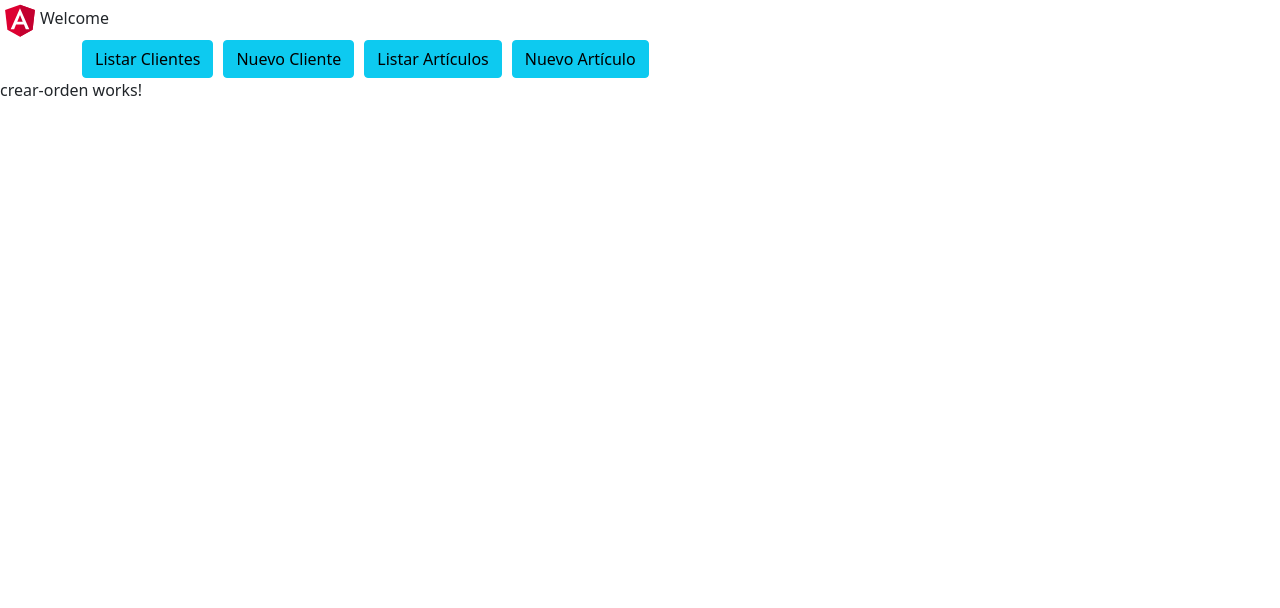
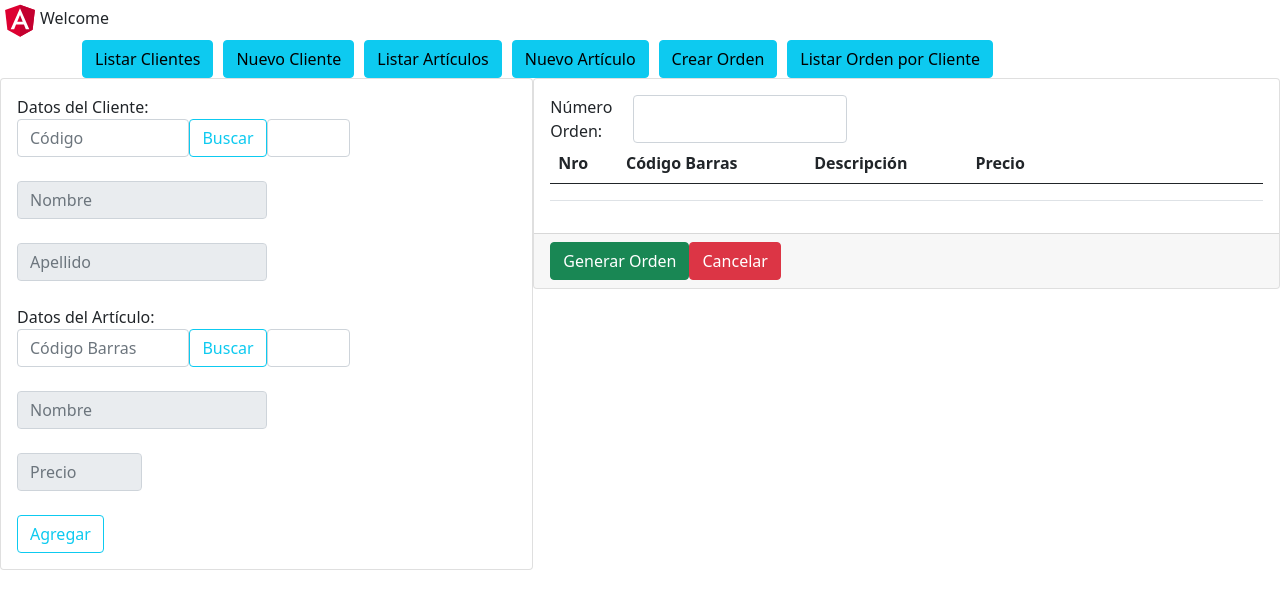
Before and after one commit to SolangePico/CRUD-Angular-SpringJava-MySql, an Angular app in the folder ALTIORAPICOSOLANGE/: page /crearOrden in a window 1280 px wide. Shown: the top 608 px of the page. Built offline with nearby package versions, Linux system fonts and the light colour scheme.

Commit message:
Interfaz de Crear orden y metodos de buscar cliente y articulo

```diff
--- a/ALTIORAPICOSOLANGE/src/app/Orden/crear-orden/crear-orden.component.html
+++ b/ALTIORAPICOSOLANGE/src/app/Orden/crear-orden/crear-orden.component.html
@@ -1 +1,103 @@
-<p>crear-orden works!</p>
+<div class="d-flex">
+    <div class="col-sm-5">
+        <div class="card">
+            <form action="">
+                <div class="card-body">
+                    <div class="form-group">
+                        <label>Datos del Cliente:</label>
+                    </div>
+                    <div class="form-group d-flex">
+                        <div class="col-sm-6 d-flex">
+                            <input type="text" class="form-control" placeholder="Código" [(ngModel)]="cli.idCliente" name="idCliente">
+                            <button (click)="buscarCliente()" class="btn btn-outline-info">Buscar</button>
+                        </div>
+                        <div class="col-sm-2 d-flex">
+                            <input class="form-control" [(ngModel)]="cli.codeCliente" name="codeCliente">
+                        </div>
+                    </div>
+                    <br>
+                    <div class="form-group d-flex">
+                        <div class="col-sm-6">
+                            <input type="text" class="form-control" placeholder="Nombre" [(ngModel)]="cli.nombreCliente" name="nombreCliente" readonly>
+                        </div>
+                    </div>
+                    <br>
+                    <div class="form-group d-flex">
+                        <div class="col-sm-6">
+                            <input type="text" class="form-control" placeholder="Apellido" [(ngModel)]="cli.apellidoCliente" name="apellidoCliente" readonly>
+                        </div>
+                    </div>
+                    <br>
+                    <div class="form-group">
+                        <label>Datos del Artículo:</label>
+                    </div>
+                    <div class="form-group d-flex">
+                        <div class="col-sm-6 d-flex">
+                            <input type="text" class="form-control" placeholder="Código Barras" [(ngModel)]="art.barCodeArticulo" name="barCodeArticulo">
+                            <button (click)="buscarArticulo()" class="btn btn-outline-info">Buscar</button>
+                        </div>
+                        <div class="col-sm-2 d-flex">
+                            <input class="form-control" [(ngModel)]="art.codeArticulo" name="codeArticulo">
+                        </div>
+                    </div>
+                    <br>
+                    <div class="form-group d-flex">
+                        <div class="col-sm-6 d-flex">
+                            <input type="text" class="form-control" placeholder="Nombre" [(ngModel)]="art.nombreArticulo" name="nombreArticulo" readonly>
+                        </div>
+                    </div>
+                    <br>
+                    <div>
+                        <div class="col-sm-3 d-flex">
+                            <input type="text" class="form-control" placeholder="Precio" [(ngModel)]="art.precioUnitarioArticulo" name="precioUnitarioArticulo" readonly>
+                        </div>
+                    </div>
+                    <br>
+                    <div class="form-group">
+                        <button type="submit" name="accion" value="Agregar"
+                            class="btn btn-outline-info">Agregar</button>
+                    </div>
+                </div>
+            </form>
+        </div>
+    </div>
+    <div class="col-sm-7">
+        <div class="card">
+            <div class="card-body">
+                <div class="d-flex col-sm-5 ml-auto">
+                    <label>Número Orden: </label>
+                    <input type="text" name="numeroOrden" class="form-control">
+                </div>
+                <table class="table table-hover">
+                    <thead>
+                        <tr>
+                            <th>Nro</th>
+                            <th>Código Barras</th>
+                            <th>Descripción</th>
+                            <th>Precio</th>
+                            <th style="visibility:hidden;">CodigoArticulo</th>
+                        </tr>
+                    </thead>
+                    <tbody>
+
+                        <tr>
+                            <td></td>
+                            <td></td>
+                            <td></td>
+                            <td></td>
+                            <td style="visibility:hidden;"></td>
+
+                        </tr>
+
+                    </tbody>
+                </table>
+            </div>
+            <div class="card-footer d-flex">
+                <div class="col-sm-6">
+                    <a class="btn btn-success">Generar Orden</a>
+                    <input type="submit" name="accion" value="Cancelar" class="btn btn-danger">
+                </div>
+            </div>
+        </div>
+    </div>
+</div>
--- a/ALTIORAPICOSOLANGE/src/app/Orden/crear-orden/crear-orden.component.ts
+++ b/ALTIORAPICOSOLANGE/src/app/Orden/crear-orden/crear-orden.component.ts
@@ -1,4 +1,8 @@
 import { Component, OnInit } from '@angular/core';
+import { Router } from '@angular/router';
+import { Cliente } from 'src/app/Modelo/Cliente';
+import { Articulo } from 'src/app/Modelo/Articulo';
+import { ServicesService } from 'src/app/Service/services.service';
 
 @Component({
   selector: 'app-crear-orden',
@@ -7,9 +11,22 @@ import { Component, OnInit } from '@angular/core';
 })
 export class CrearOrdenComponent implements OnInit {
 
-  constructor() { }
+  cli: Cliente = new Cliente();
+  art: Articulo = new Articulo();
+  constructor(private service: ServicesService, private router: Router) { }
 
   ngOnInit(): void {
   }
 
+  buscarCliente(): void {
+    this.service.getClienteId(this.cli.idCliente).subscribe(data => {
+      this.cli = data;
+    })
+  }
+
+  buscarArticulo(): void {
+    this.service.getArticuloCodeBarras(this.art.barCodeArticulo).subscribe(data => {
+      this.art = data;
+    })
+  }
 }
--- a/ALTIORAPICOSOLANGE/src/app/Service/services.service.ts
+++ b/ALTIORAPICOSOLANGE/src/app/Service/services.service.ts
@@ -54,4 +54,13 @@ export class ServicesService {
   eliminarArticulo(articulo: Articulo) {
     return this.http.delete<Articulo>(this.UrlA + "/" + articulo.codeArticulo);
   }
+
+  //Servicios de Orden
+  getClienteId(id: String) {
+    return this.http.get<Cliente>(this.Url + "/code/" + id);
+  }
+
+  getArticuloCodeBarras(barCode: String) {
+    return this.http.get<Articulo>(this.UrlA + "/code/" + barCode);
+  }
 }
--- a/ALTIORAPICOSOLANGE/src/app/app.component.html
+++ b/ALTIORAPICOSOLANGE/src/app/app.component.html
@@ -10,6 +10,8 @@
   <button routerLink="crearCliente" class="btn btn-info" style="margin-left: 10px;">Nuevo Cliente</button>
   <button routerLink="listarArticulo" class="btn btn-info" style="margin-left: 10px;">Listar Artículos</button>
   <button routerLink="crearArticulo" class="btn btn-info" style="margin-left: 10px;">Nuevo Artículo</button>
+  <button routerLink="crearOrden" class="btn btn-info" style="margin-left: 10px;">Crear Orden</button>
+  <button routerLink="listarOrden" class="btn btn-info" style="margin-left: 10px;">Listar Orden por Cliente</button>
 </div>
 <router-outlet>
 
```
